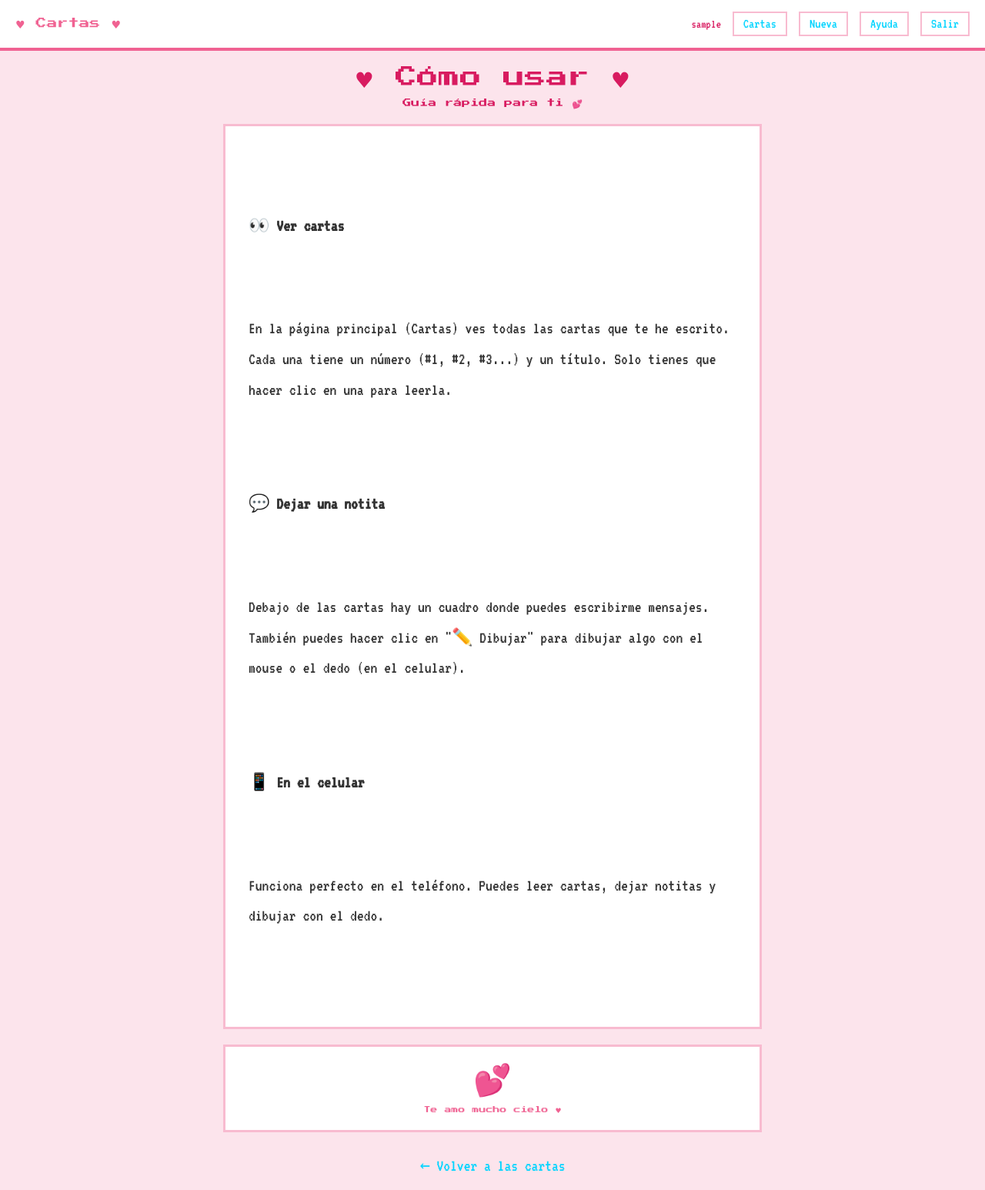
After one commit to victorapf/cartas, a Flask app: page /help in a window 1280 px wide. The commit adds this page. Shown: the whole page at 77% size. Run offline with Flask 3, Linux system fonts and the light colour scheme; the visitor is signed in with stand-in values (Sample User, id 1).

Commit message:
Add help page and navigation link; implement user access control for help section

```diff
--- a/app.py
+++ b/app.py
@@ -162,6 +162,13 @@ def view_letter(letter_id):
     return render_template('view.html', letter=letter)
 
 
+@app.route('/help')
+def help_page():
+    if 'user_id' not in session:
+        return redirect(url_for('login'))
+    return render_template('help.html')
+
+
 @app.route('/uploads/<filename>')
 def uploaded_file(filename):
     return send_from_directory(app.config['UPLOAD_FOLDER'], filename)
--- a/templates/base.html
+++ b/templates/base.html
@@ -15,6 +15,7 @@
             <span class="nav-user">{{ session.username }}</span>
             <a href="{{ url_for('gallery') }}">Cartas</a>
             {% if session.role == 'admin' %}<a href="{{ url_for('new_letter') }}">Nueva</a>{% endif %}
+            <a href="{{ url_for('help_page') }}">Ayuda</a>
             <a href="{{ url_for('logout') }}">Salir</a>
         </div>
     </nav>
--- /dev/null
+++ b/templates/help.html
@@ -0,0 +1,24 @@
+{% extends "base.html" %}
+{% block title %}Ayuda{% endblock %}
+{% block content %}
+<div class="letter-view">
+    <div class="letter-number" style="font-size:28px;">♥ Cómo usar ♥</div>
+    <div class="letter-title" style="font-size:11px;margin-bottom:20px;">Guía rápida para ti 💕</div>
+
+    <div class="letter-content" style="margin-bottom:20px;">
+        <p><strong>👀 Ver cartas</strong></p>
+        <p>En la página principal (Cartas) ves todas las cartas que te he escrito. Cada una tiene un número (#1, #2, #3...) y un título. Solo tienes que hacer clic en una para leerla.</p>
+        <p style="margin-top:15px;"><strong>💬 Dejar una notita</strong></p>
+        <p>Debajo de las cartas hay un cuadro donde puedes escribirme mensajes. También puedes hacer clic en "✏️ Dibujar" para dibujar algo con el mouse o el dedo (en el celular).</p>
+        <p style="margin-top:15px;"><strong>📱 En el celular</strong></p>
+        <p>Funciona perfecto en el teléfono. Puedes leer cartas, dejar notitas y dibujar con el dedo.</p>
+    </div>
+
+    <div style="background:var(--bg-card);border:3px solid var(--border);padding:20px;margin-bottom:20px;text-align:center;">
+        <p style="font-size:40px;margin-bottom:10px;">💕</p>
+        <p style="font-family:'Press Start 2P',cursive;font-size:9px;color:var(--pink);">Te amo mucho cielo ♥</p>
+    </div>
+
+    <a href="{{ url_for('gallery') }}" class="back-link">← Volver a las cartas</a>
+</div>
+{% endblock %}
```
